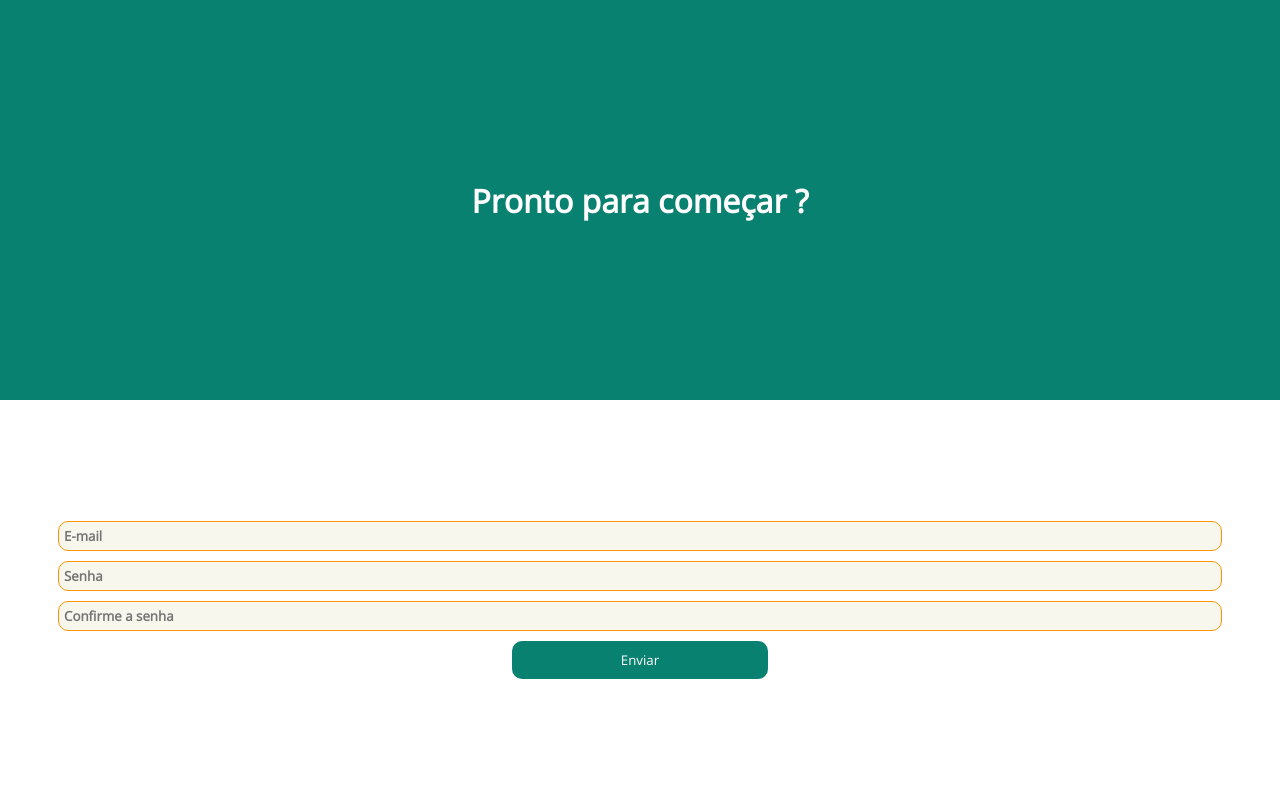
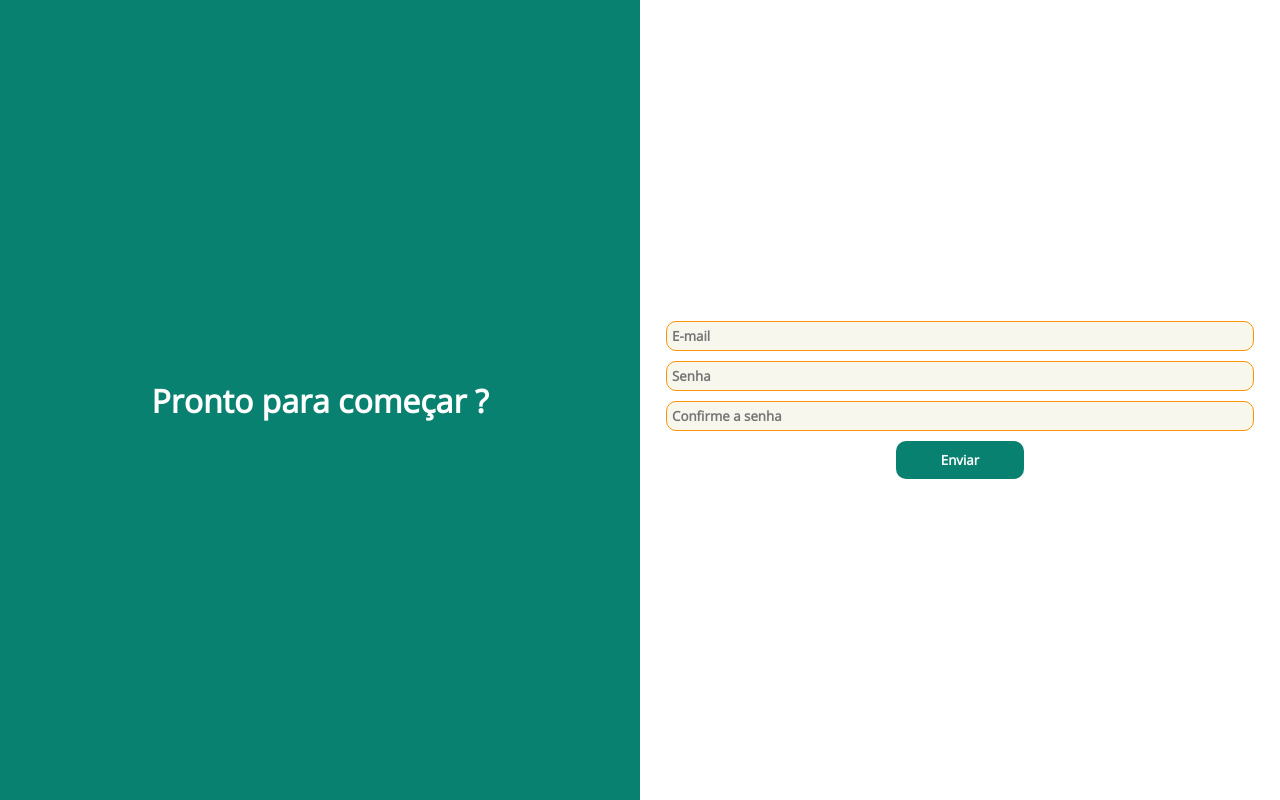
Before and after one commit to wrgalvao0/paginaCadastro, a plain HTML site: page index.html in a window 1280 px wide. Drawn offline with nearby package versions, Linux system fonts and the light colour scheme.

Commit message:
layout para pc finalizado

```diff
--- a/css/index.css
+++ b/css/index.css
@@ -59,9 +59,18 @@ button{
     width: 20%;
     border: none;
     font-family: 'Open Sans', sans-serif;
+    font-weight: bold;
 }
 .titulo-formulario h1{
     display: none;
     margin-bottom: 10px;
     font-family: 'Open Sans', sans-serif;
 }
+
+@media (min-width: 1024px) and (max-width: 1440px)
+{
+    .layout{
+        grid-template-columns: repeat(2, 50vw);
+        grid-template-rows: 100vh;
+    }
+}
```
